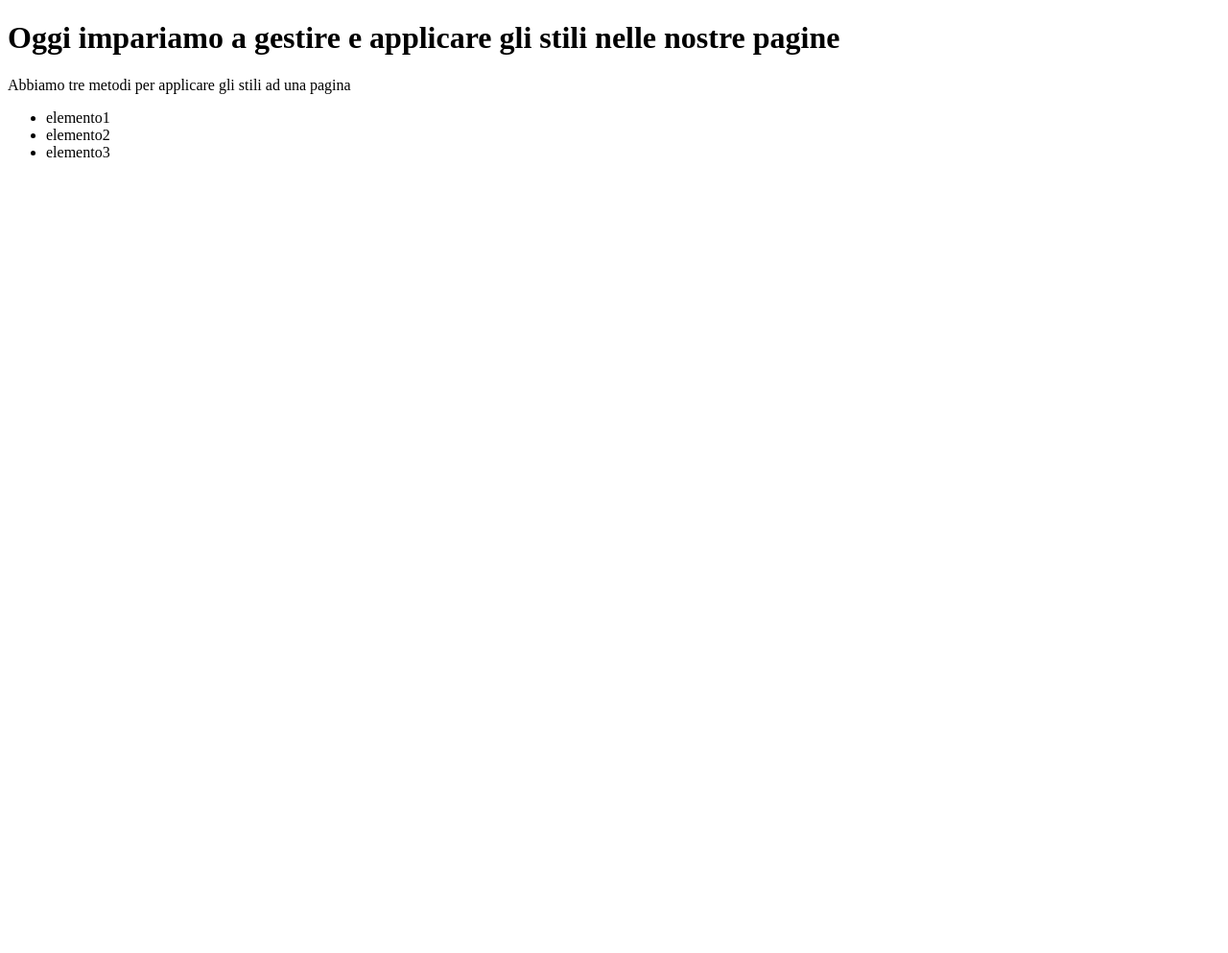
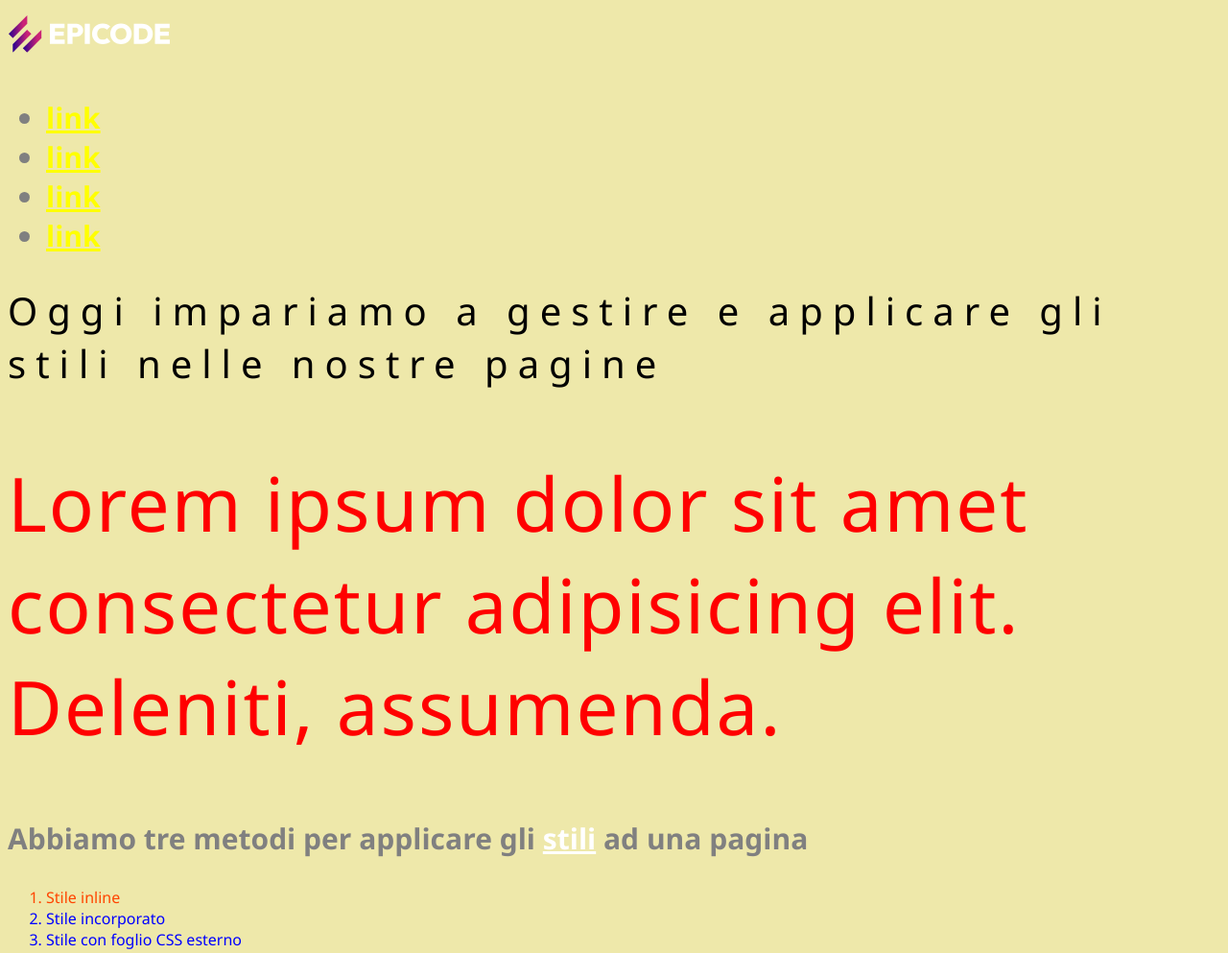
Before and after one commit to StefanoMiC/U1-W1-D3-CSS-FS0724, a plain HTML site: page index.html in a window 1280 px wide. Shown: the top 993 px of the page at 96% size. Before the commit the page ends 800 px from the top, so only its background shows below. Drawn offline with Linux system fonts and the light colour scheme.

Commit message:
adds selector examples

```diff
--- /dev/null
+++ b/assets/css/style.css
@@ -0,0 +1,43 @@
+body {
+  background-color: palegoldenrod;
+  font-family: "Segoe UI", Tahoma, Geneva, Verdana, ans-serifs;
+}
+
+h1 {
+  font-size: 60px;
+}
+
+h2 {
+  font-size: 48px;
+  color: red;
+}
+
+a {
+  color: white;
+}
+
+header a {
+  color: yellow;
+}
+
+main ol li {
+  color: blue;
+}
+
+#main-title {
+  font-size: 40px;
+  letter-spacing: 10px;
+  font-weight: 500;
+}
+
+.big-and-bold {
+  font-size: 30px;
+  font-weight: 700;
+  color: gray;
+}
+
+.title {
+  font-size: 78px;
+  letter-spacing: 2px;
+  font-weight: 100;
+}
--- a/index.html
+++ b/index.html
@@ -5,17 +5,55 @@
     <meta charset="UTF-8">
     <meta name="viewport" content="width=device-width, initial-scale=1.0">
     <title>CSS Intro</title>
+
+    <!-- stile incorporato -->
+    <style>
+        p {
+            font-size: 20px;
+        }
+    </style>
+
+    <!-- stile con foglio css esterno -->
+    <!-- in questo modo potremmo riutilizzare le stesse definizioni anche su un'altra pagina html senza doverle ricopiare
+      (non si incrementa il peso del codice) -->
+    <link rel="stylesheet" href="./assets/css/style.css">
+
+    <!-- anche l'ordine col quale importiamo o utilizziamo gli stili ha un effetto sul risultato finale:
+     le definizioni che compariranno più in basso sia nel css che nel tag head avranno priorità -->
+
 </head>
 
 <body>
-    <h1>Oggi impariamo a gestire e applicare gli stili nelle nostre pagine</h1>
-    <p>Abbiamo tre metodi per applicare gli stili ad una pagina</p>
+    <header class="big-and-bold">
+        <img src="./assets/imgs/logo.svg" alt="logo epicode">
+        <nav>
+            <ul>
+                <li><a href="#">link</a></li>
+                <li><a href="#">link</a></li>
+                <li><a href="#">link</a></li>
+                <li><a href="#">link</a></li>
+            </ul>
+        </nav>
+    </header>
+    <main>
+        <!-- id sovrascrive le regole della classe -->
+        <h1 id="main-title" class="title">Oggi impariamo a gestire e applicare gli stili nelle nostre pagine</h1>
+        <h2 class="title">Lorem ipsum dolor sit amet consectetur adipisicing elit. Deleniti, assumenda.</h2>
+        <p class="big-and-bold">Abbiamo tre metodi per applicare gli <a href="#">stili</a> ad una pagina</p>
 
-    <ul>
-        <li>elemento1</li>
-        <li>elemento2</li>
-        <li>elemento3</li>
-    </ul>
+        <ol>
+            <li style="color: orangered">Stile inline</li>
+            <li>Stile incorporato</li>
+            <li>Stile con foglio CSS esterno</li>
+        </ol>
+
+        <p class="big-and-bold">Lorem ipsum, dolor sit amet consectetur<a href="#"> adipisicing elit.</a> Recusandae
+            nihil expedita ullam,
+            perspiciatis illo
+            dolorum placeat fugit culpa eaque officia laborum unde explicabo exercitationem architecto itaque omnis
+            tempora at quos.
+        </p>
+    </main>
 </body>
 
 </html>
```
Also changed, not shown: assets/imgs/logo.svg (added).
